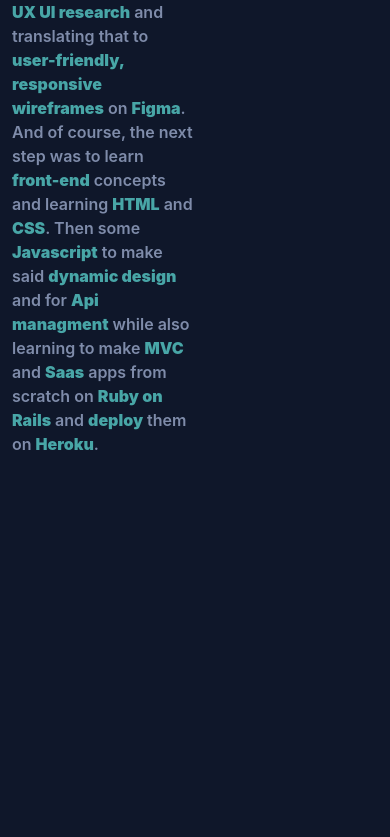
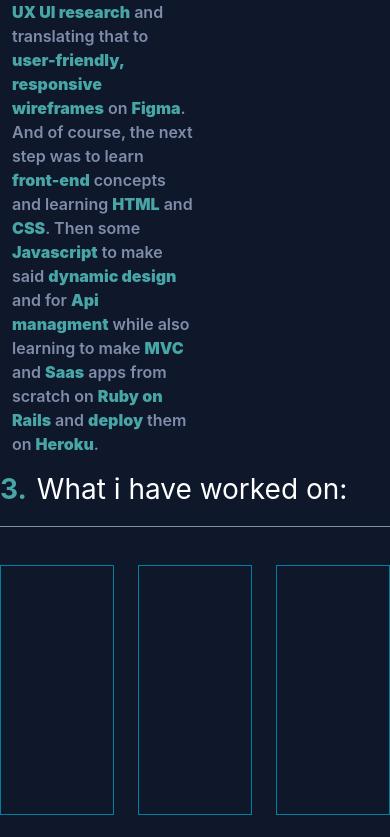
Before and after one commit to flyingPie23/portfolio, a React (Create React App) app: page / in a window 390 px wide. Shown: the part 3167-4004 px from the top of the page. Before the commit the page ends 3635 px from the top, so only its background shows below. Built offline with nearby package versions, Linux system fonts and the light colour scheme.

Commit message:
working on section 4

```diff
--- a/src/assets/index.css
+++ b/src/assets/index.css
@@ -4,6 +4,7 @@
 
 @import url('https://fonts.googleapis.com/css2?family=Inter:ital,opsz,wght@0,14..32,100..900;1,14..32,100..900&display=swap');
 @import url('https://fonts.googleapis.com/css2?family=Edu+VIC+WA+NT+Hand:wght@400..700&display=swap');
+@import url('https://fonts.googleapis.com/css2?family=Material+Symbols+Outlined:opsz,wght,FILL,GRAD@20..48,100..700,0..1,-50..200&icon_names=code');
 
 body{
   background-color: theme(colors.dark-blue);
--- a/src/pages/App.js
+++ b/src/pages/App.js
@@ -2,9 +2,10 @@
 import Navbar from "../components/navbar";
 import { useState } from 'react';
 
+
 function Section1() {
   return (
-    <section className="md:my-[200px] md:mx-[150px] md:py-[40px] lg:my-[300px] lg:mx-[200px]">
+    <section className="md:my-[200px] md:mx-[150px] lg:my-[250px] lg:mx-[200px]">
       <h2 className="font-header text-[28px] text-light-blue">Hello! welcome to my portfolio.</h2>
       <h1 className="font-header text-[48px] font-extrabold text-white">Driss Freah</h1>
       <p className="text-light-gray">
@@ -18,7 +19,7 @@
 
 function Section2(props) {
   return (
-  <section id="About" className="md:my-[150px] md:mx-[150px] md:py-[40px] lg:my-[250px] lg:py-[100px] lg:mx-[200px]">
+  <section id="About" className="md:my-[150px] md:mx-[150px] md:py-[40px] lg:my-[200px] lg:mx-[200px]">
     <h1 className="before:content-['1.'] before:mr-[10px] before:text-light-blue before:font-bold  text-white font-header text-[28px]">Who i am:</h1>
     <hr className="border-t border-light-gray my-4" />
     <div className="flex">
@@ -44,7 +45,7 @@
           ))}
         </div>
       </div>
-      <img className="h-[80%] w-[40%] ml-[40px] rounded-[12px] shadow-[14px_16px_0px_0px_#48A6A7] hover:shadow-[20px_22px_0px_0px_#48A6A7] hover:translate-x-[-4px] hover:translate-y-[-4px]" src="https://media.istockphoto.com/id/1388648617/photo/confident-caucasian-young-man-in-casual-denim-clothes-with-arms-crossed-looking-at-camera.jpg?s=612x612&w=0&k=20&c=YxctPklAOJMmy6Tolyvn45rJL3puk5RlKt39FO46ZeA=" alt="" />
+      <img className="h-[80%] w-[40%] ml-[40px] rounded-[12px] shadow-[14px_16px_0px_0px_#48A6A7] hover:shadow-[20px_22px_0px_0px_#48A6A7] hover:translate-x-[-4px] hover:translate-y-[-4px] ease-in-out duration-300" src="https://media.istockphoto.com/id/1388648617/photo/confident-caucasian-young-man-in-casual-denim-clothes-with-arms-crossed-looking-at-camera.jpg?s=612x612&w=0&k=20&c=YxctPklAOJMmy6Tolyvn45rJL3puk5RlKt39FO46ZeA=" alt="" />
     </div>
   </section>
   )
@@ -128,6 +129,34 @@
     );
 }
 
+function Section4(props) {
+  const WorkCard = (props)=> {
+    return (
+     <div className="text-white h-[250px] my-[22px] p-[24px] border border-blue ease-in duration-300 hover:bg-blue hover:translate-y-[-10px]">
+      <div>
+
+
+      </div>
+     </div>
+    )
+  }
+  return (
+    <section id="Work" className="md:my-[150px] md:mx-[150px] md:py-[40px] lg:my-[200px] lg:mx-[200px]">
+      <h1 className="before:content-['3.'] before:mr-[10px] before:text-light-blue before:font-bold  text-white font-header text-[28px]">What i have worked on:</h1>
+      <hr className="border-t border-light-gray my-4" />
+
+      <div className="grid grid-cols-3 gap-[24px]">
+        <WorkCard/>
+        <WorkCard/>
+        <WorkCard/>
+      </div>
+
+    </section>
+
+  )
+
+}
+
 function App() {
   const skills = ["Html5","Css","Javascript","Sql","Postgress","Heroku deployment","Ruby on Rails", "React js", "Figma"];
 
@@ -137,6 +166,7 @@
       <Section1 />
       <Section2 skills={skills} />
       <Section3/>
+      <Section4/>
     </div>
   );
 }
```
